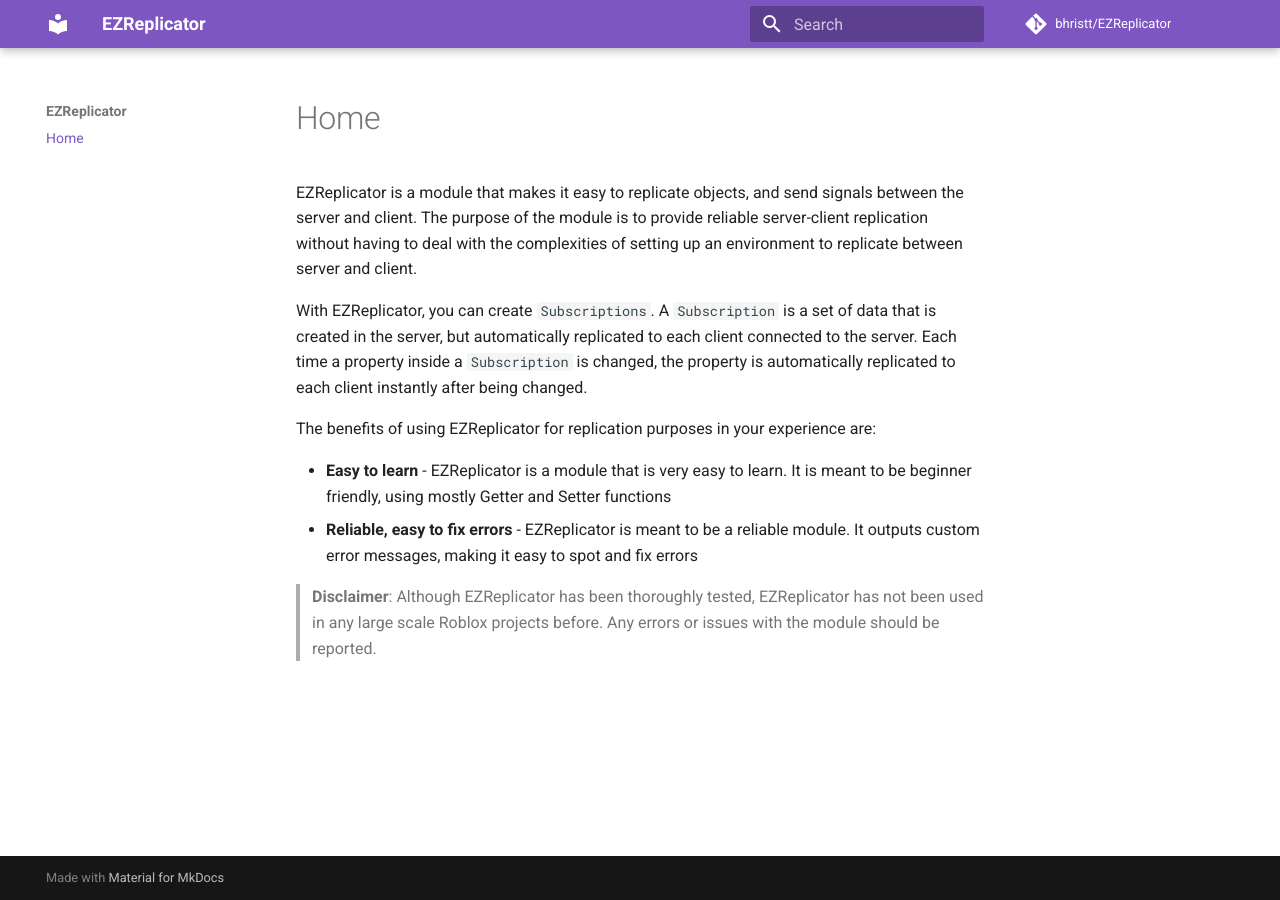
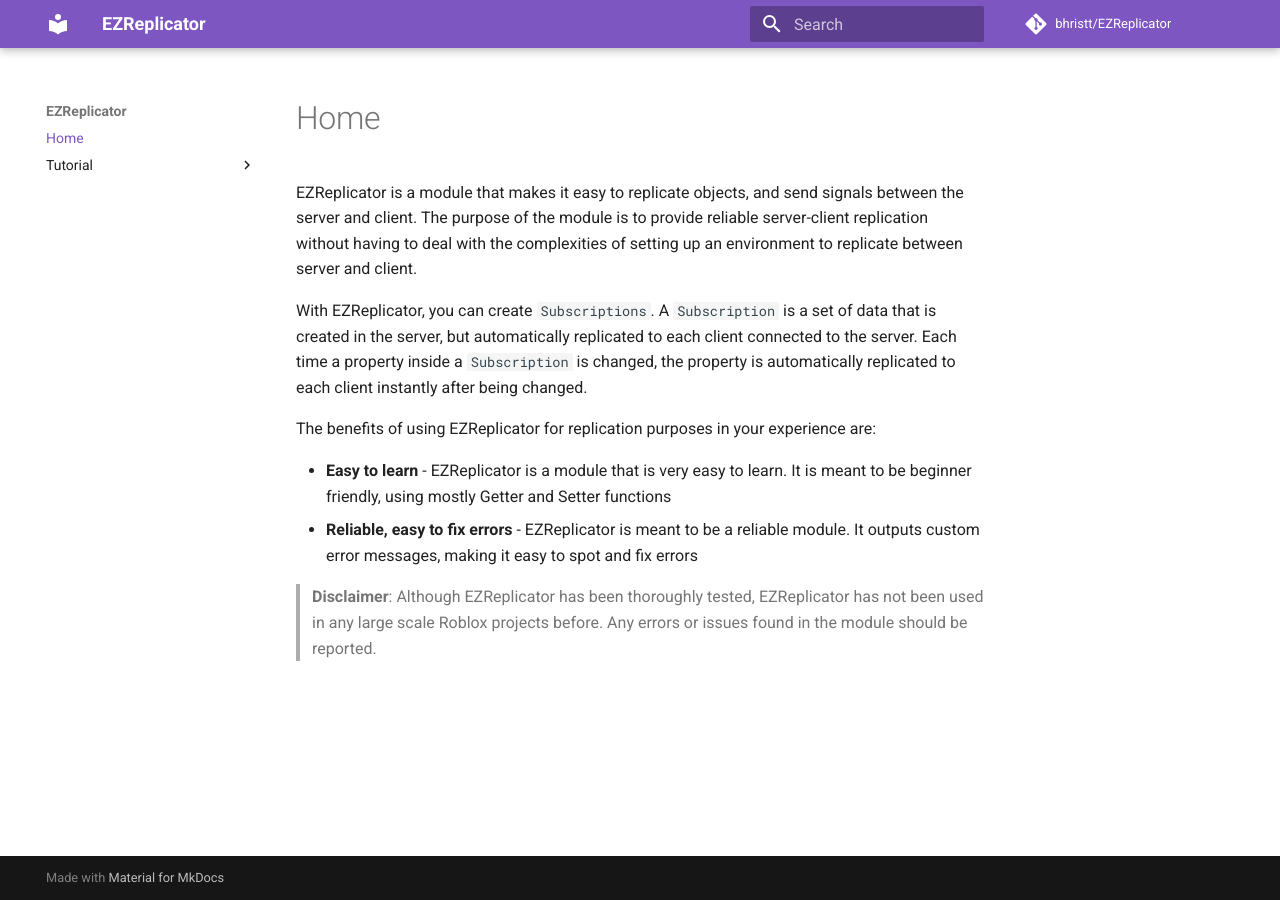
Before and after one commit to bhristt/EZReplicator, an MkDocs documentation site: the page built from docs/index.md, in a window 1280 px wide. Built offline with MkDocs 1.6.1 and Material for MkDocs 9.7.7, drawn with Linux system fonts in a browser that asks for light colours; comment, search, counter and statistics services are not loaded.

```diff
--- a/docs/index.md
+++ b/docs/index.md
@@ -15,4 +15,4 @@ The benefits of using EZReplicator for replication purposes in your experience a
 - **Easy to learn** - EZReplicator is a module that is very easy to learn. It is meant to be beginner friendly, using mostly Getter and Setter functions
 - **Reliable, easy to fix errors** - EZReplicator is meant to be a reliable module. It outputs custom error messages, making it easy to spot and fix errors
 
-> **Disclaimer**: Although EZReplicator has been thoroughly tested, EZReplicator has not been used in any large scale Roblox projects before. Any errors or issues with the module should be reported.
+> **Disclaimer**: Although EZReplicator has been thoroughly tested, EZReplicator has not been used in any large scale Roblox projects before. Any errors or issues found in the module should be reported.
--- a/mkdocs.yml
+++ b/mkdocs.yml
@@ -11,3 +11,5 @@ theme:
 
 nav:
   - Home: index.md
+  - Tutorial:
+    - Getting started: tutorial/getting_started.md
```
Also changed, not shown: docs/tutorial/getting_started.md (added, +11 -0 lines).
